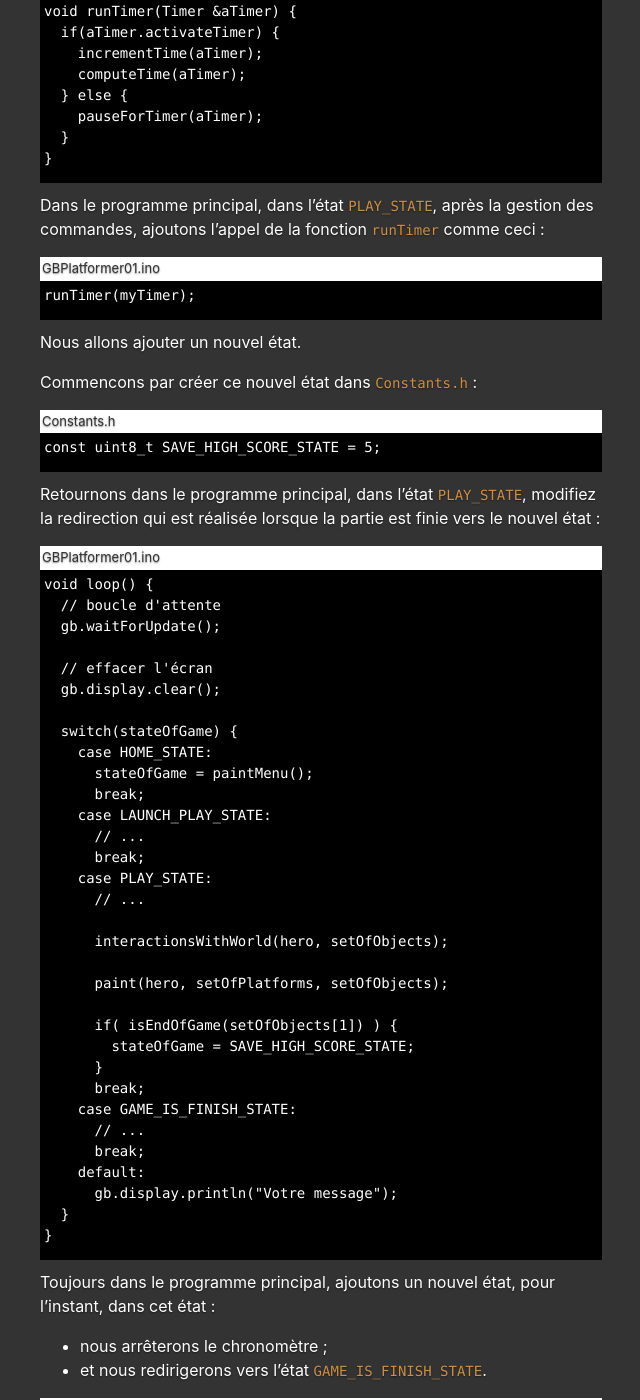
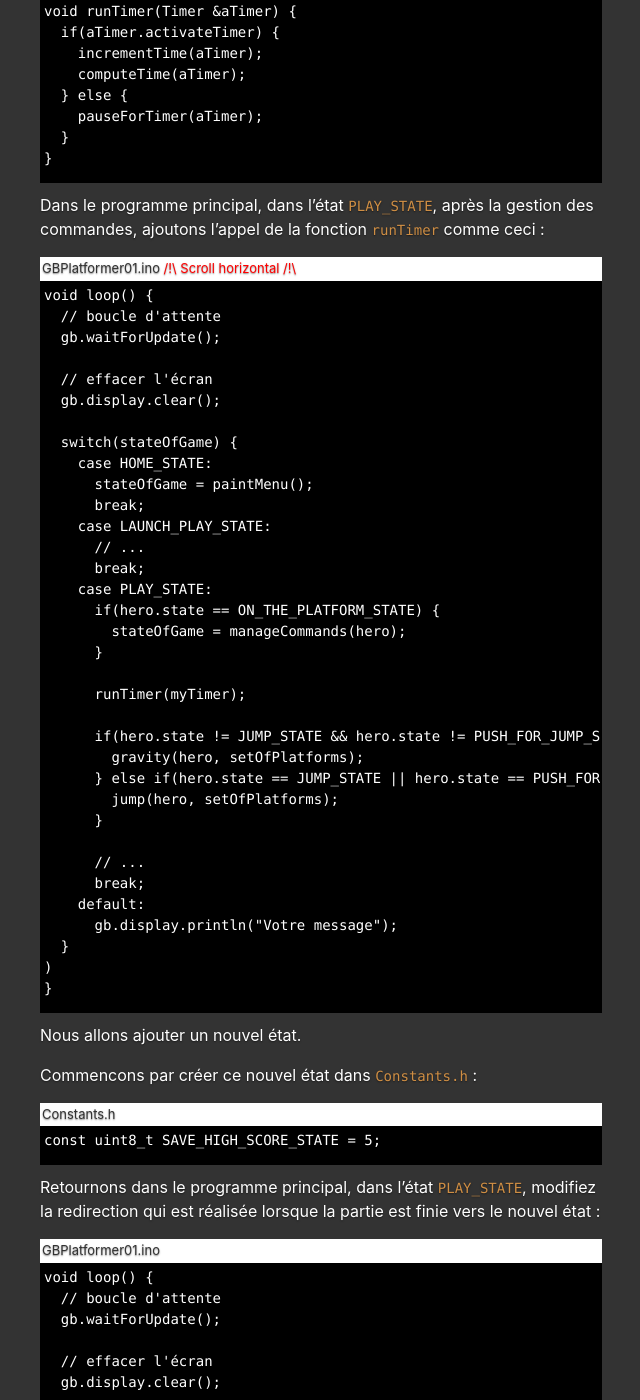
Before and after one commit to chris-scientist/gb-platformer-ws-01, a Jekyll site: the page built from docs/fr/partie-et-chrono.md, in a window 1280 px wide and 1400 px high, scrolled down 9353 px. Shown: the whole window, without its empty margins (319-959 px from the left). Built offline with Jekyll 4.4.1, drawn with Linux system fonts in a browser that asks for light colours.

Commit message:
Correction E5 [FR]

````diff
--- a/docs/fr/partie-et-chrono.md
+++ b/docs/fr/partie-et-chrono.md
@@ -452,9 +452,42 @@ void runTimer(Timer &aTimer) {
 
 Dans le programme principal, dans l'état `PLAY_STATE`, après la gestion des commandes, ajoutons l'appel de la fonction `runTimer` comme ceci :
 
-<div class="filename" >GBPlatformer01.ino</div>
+<div class="filename" >GBPlatformer01.ino <span>/!\ Scroll horizontal /!\</span></div>
 ```
-runTimer(myTimer);
+void loop() {
+  // boucle d'attente
+  gb.waitForUpdate();
+
+  // effacer l'écran
+  gb.display.clear();
+
+  switch(stateOfGame) {
+    case HOME_STATE:
+      stateOfGame = paintMenu();
+      break;
+    case LAUNCH_PLAY_STATE:
+      // ...
+      break;
+    case PLAY_STATE:
+      if(hero.state == ON_THE_PLATFORM_STATE) {
+        stateOfGame = manageCommands(hero);
+      }
+
+      runTimer(myTimer);
+
+      if(hero.state != JUMP_STATE && hero.state != PUSH_FOR_JUMP_STATE) {
+        gravity(hero, setOfPlatforms);
+      } else if(hero.state == JUMP_STATE || hero.state == PUSH_FOR_JUMP_STATE) {
+        jump(hero, setOfPlatforms);
+      }
+
+      // ...
+      break;
+    default:
+      gb.display.println("Votre message");
+  }
+)
+}
 ```
 
 Nous allons ajouter un nouvel état.
````
